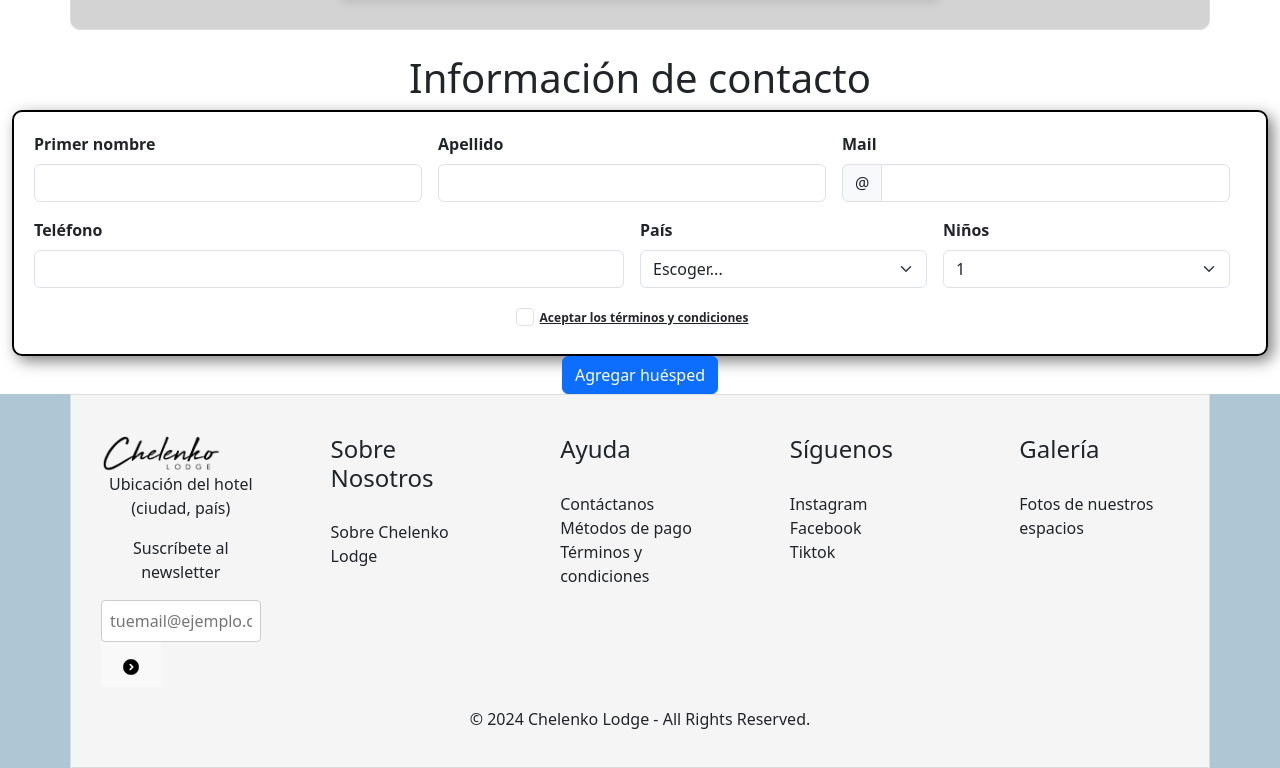
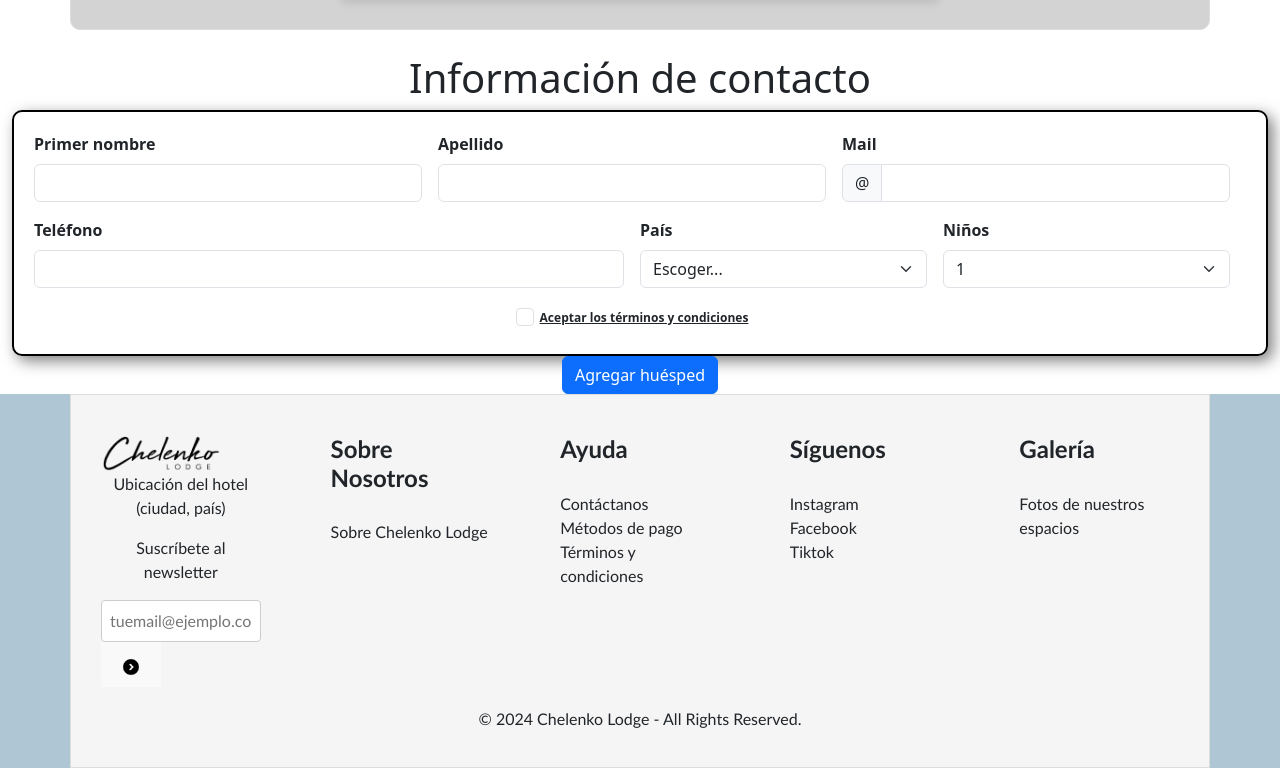
Before and after one commit to matihtgens/ChelenkoLodge-OTA, a React (Vite) app: page /payment in a window 1280 px wide. Shown: the part 1981-2749 px from the top of the page. Built offline with nearby package versions, Linux system fonts and the light colour scheme.

Commit message:
Cambio en la fuente del footer

```diff
--- a/src/components/footer.css
+++ b/src/components/footer.css
@@ -1,6 +1,7 @@
 .main-footer{
     background-color: #afc6d4;
     width: 100%;
+    font-family: 'Trebuchet MS', 'Lucida Sans Unicode', 'Lucida Grande', 'Lucida Sans', Arial, sans-serif;
 }
 
 .row {
@@ -31,6 +32,9 @@
 h4{
     margin: 20px 0;
     padding: 20px 0;
+    font-weight: bold !important;
+
+
 }
 .sin-estilos{
     text-decoration: none;
```
